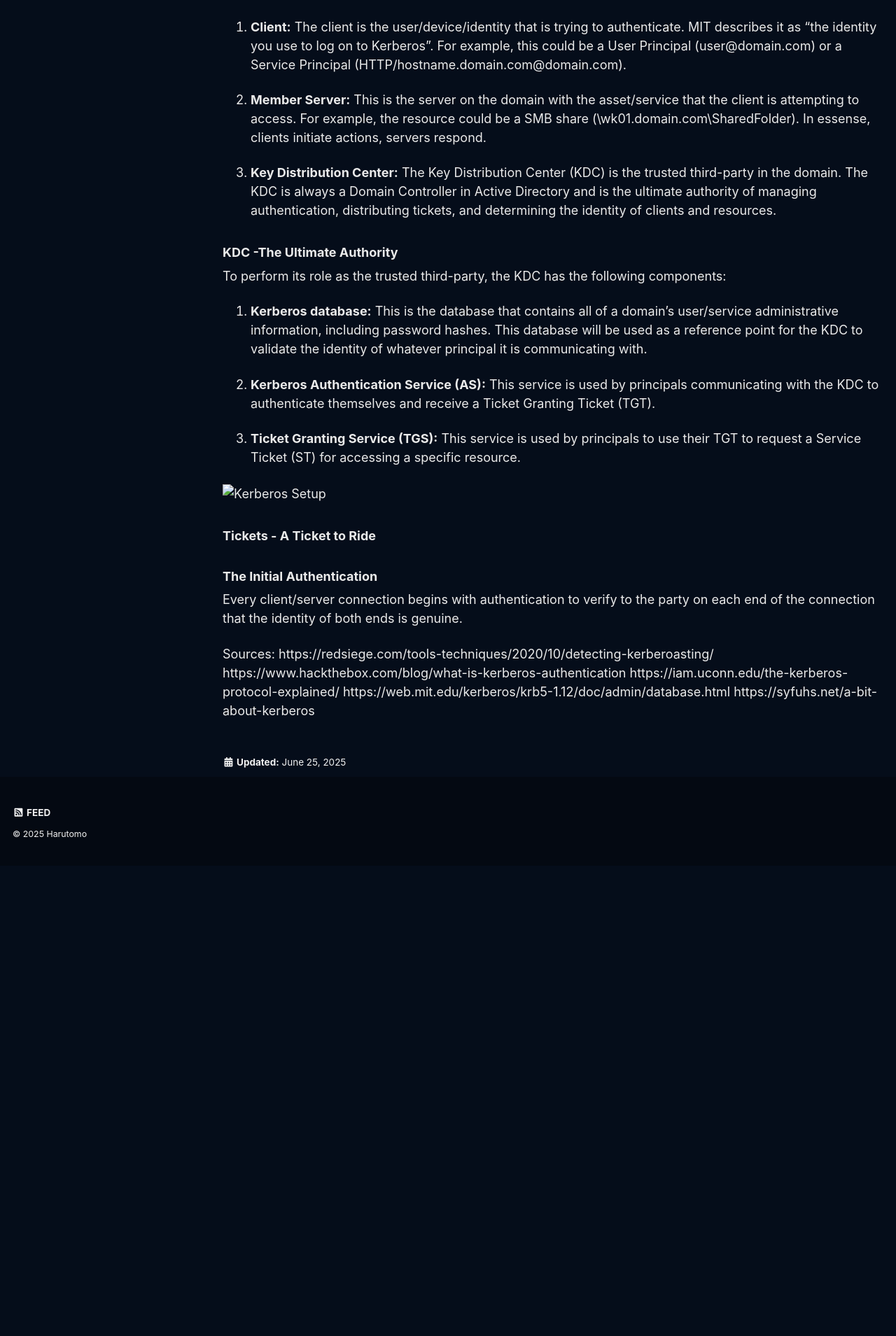
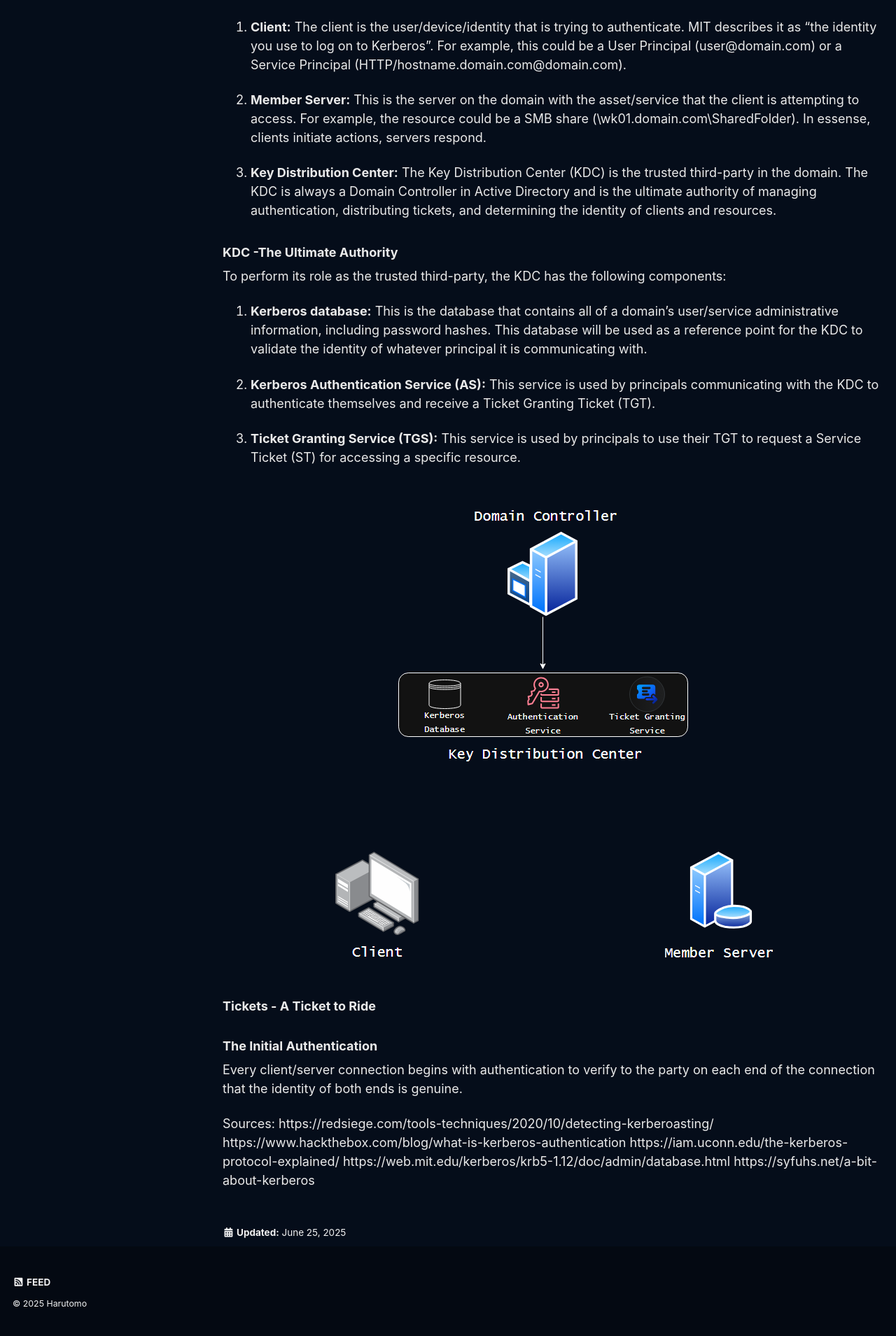
Before and after one commit to harutomo-jp/harutomo-jp.github.io, a Jekyll site: the page built from _posts/2025-06-23-Kerberoasting.md, in a window 1280 px wide. Shown: the part 750-2659 px from the top of the page at 70% size. Built offline with Jekyll 4.4.1, drawn with Linux system fonts in a browser that asks for light colours; cached includes are drawn as plain includes; before the commit the page ends 1987 px from its top, so only the background shows below that.

Commit message:
adding image

```diff
--- a/_posts/2025-06-23-Kerberoasting.md
+++ b/_posts/2025-06-23-Kerberoasting.md
@@ -38,7 +38,9 @@
 
 2. **Ticket Granting Service (TGS):**  This service is used by principals to use their TGT to request a Service Ticket (ST) for accessing a specific resource.
 
-<img src="assets/images/Kerberoasting/Kerberos-Setup.png" alt="Kerberos Setup" align="center"/>
+<p align="center">
+  <img src="/assets/images/Kerberoasting/Kerberos-Setup.png">
+</p>
 
 ### Tickets - A Ticket to Ride
 
```
